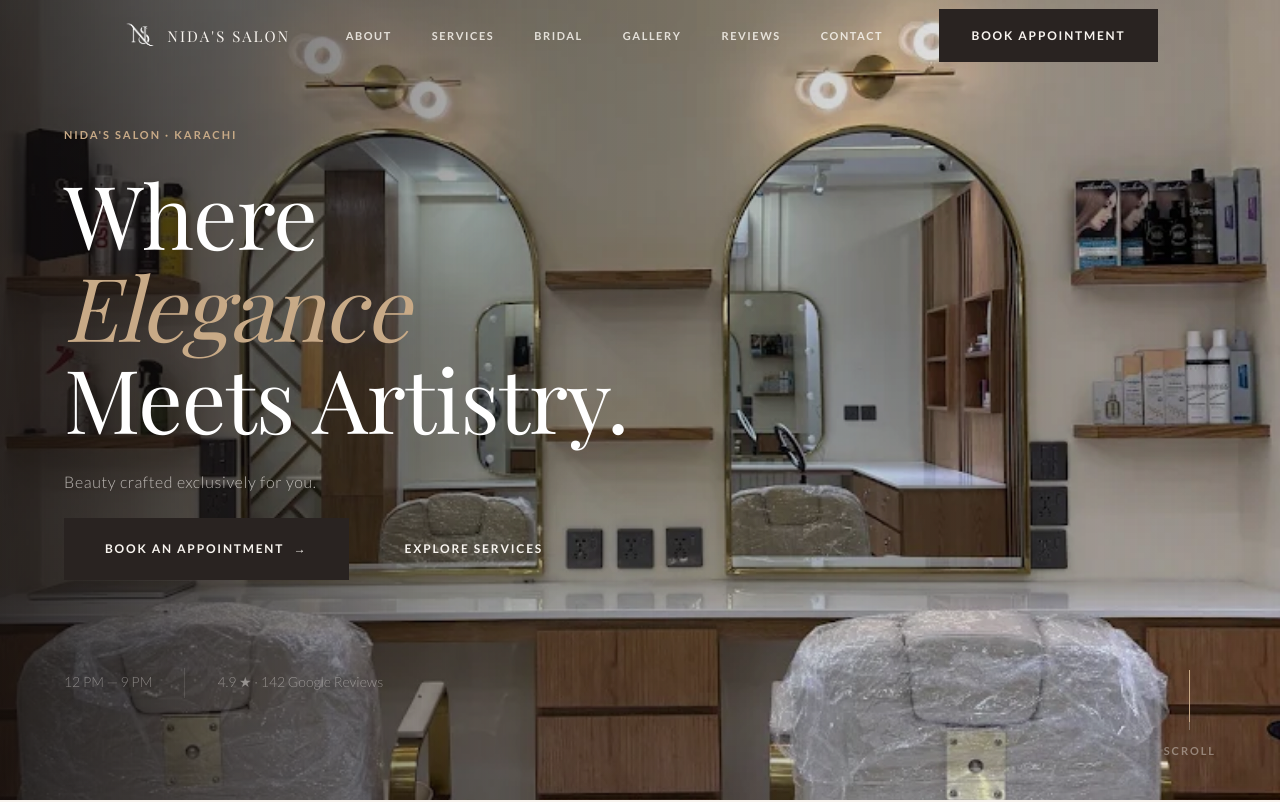
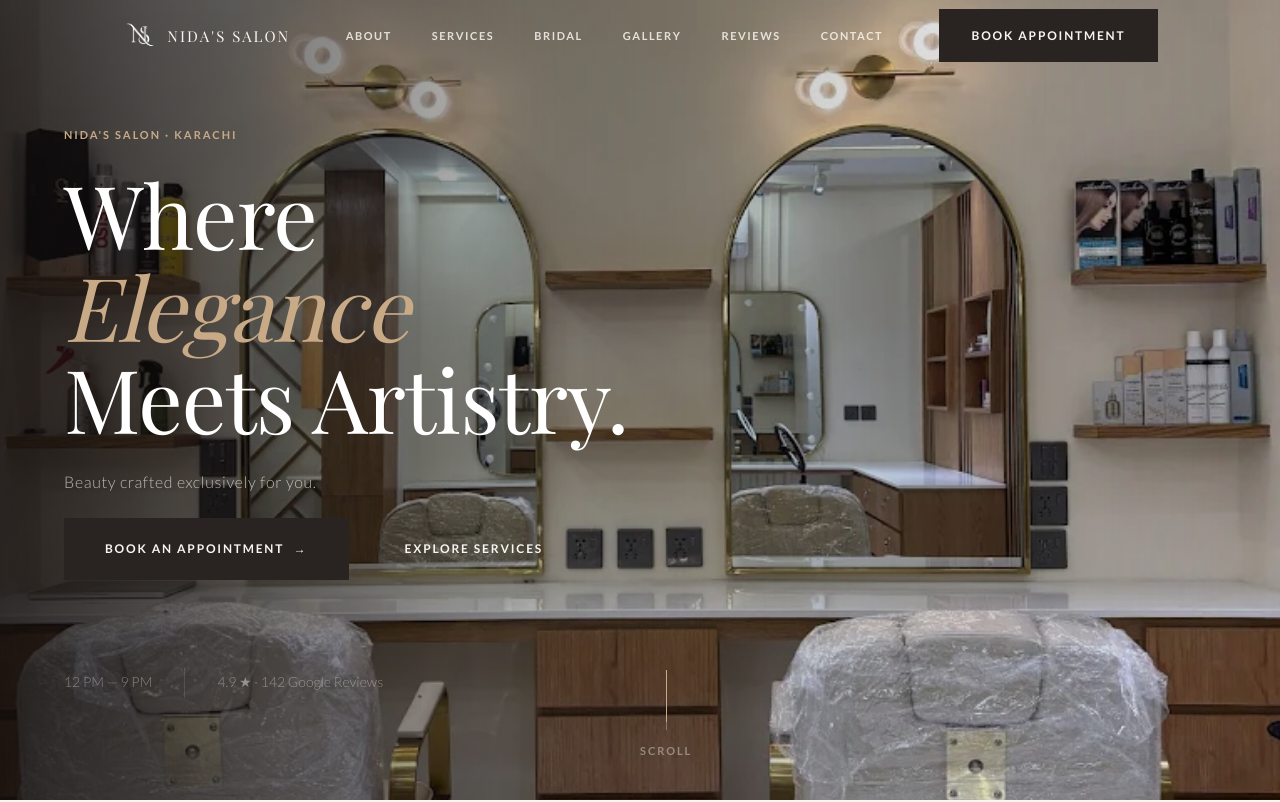
Before and after one commit to wajihacodeofficial/salon-landingpage, a React (Vite) app: page / in a window 1280 px wide. Shown: the top 802 px of the page. Built offline with nearby package versions, Linux system fonts and the light colour scheme; a web font is replaced by a local one.

Commit message:
Center SCROLL indicator on hero

```diff
--- a/src/components/Hero.css
+++ b/src/components/Hero.css
@@ -112,7 +112,8 @@
 .hero__scroll {
   position: absolute;
   bottom: 2.5rem;
-  right: 5%;
+  left: 50%;
+  transform: translateX(-50%);
   z-index: 2;
   display: flex;
   flex-direction: column;
```
